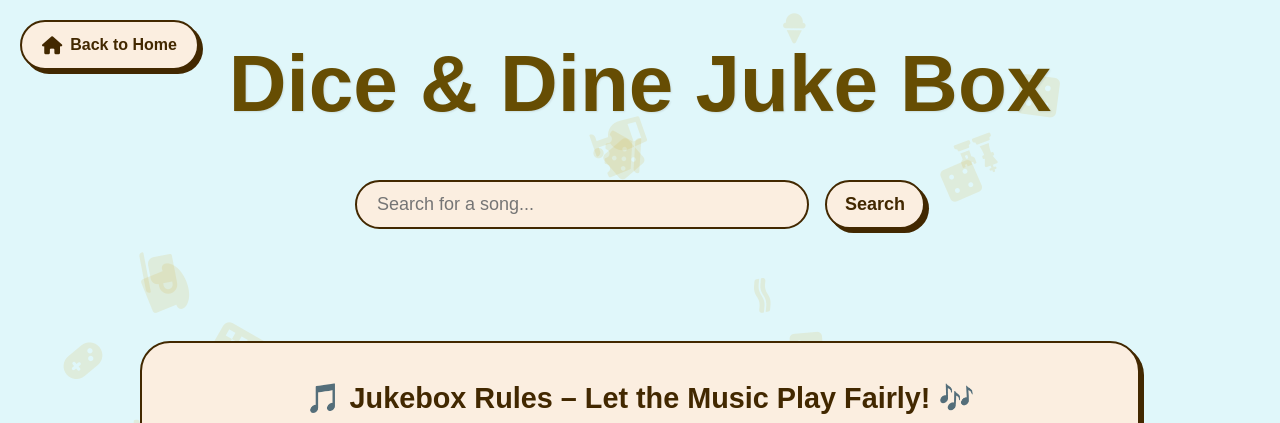
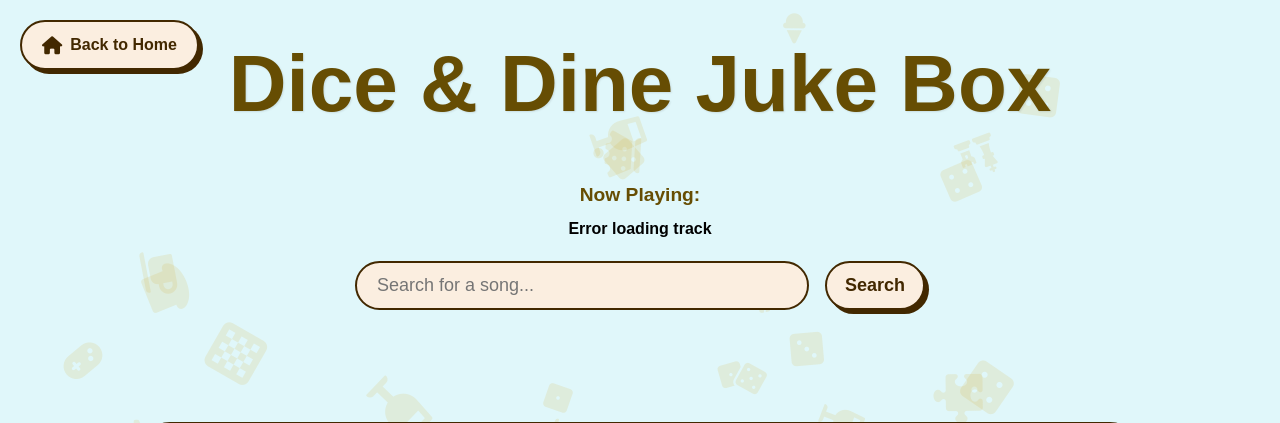
Before and after one commit to Dicedinecafe/Music, a Flask app: page / in a window 1280 px wide. Shown: the top 423 px of the page. Run offline with Flask 3, Linux system fonts and the light colour scheme.

Commit message:
Add files via upload

```diff
--- a/templates/index.html
+++ b/templates/index.html
@@ -14,16 +14,26 @@
     <i class="fas fa-home"></i>
     <span>Back to Home</span>
 </a>
+
 <body>
     <div class="container">
         <h1>Dice & Dine Juke Box</h1>
 
+        <div class="queue-display">
+            <div class="now-playing">
+                <div class="track-info">
+                    <h3>Now Playing:</h3>
+                    <h4 id="track-name">Loading...</h4>
+                    <p id="artist-name"></p>
+                    <div class="search-container">
+                        <input type="text" id="search-input" placeholder="Search for a song...">
+                        <button id="search-btn" class="btn">Search</button>
+                    </div>
+                </div>
+            </div>
+        </div>
 
 
-        <div class="search-container">
-            <input type="text" id="search-input" placeholder="Search for a song...">
-            <button id="search-btn" class="btn">Search</button>
-        </div>
 
         <div id="results" class="results-container"></div>
     </div>
@@ -295,6 +305,30 @@
 </div>
 
 <script>
+     async function fetchCurrentTrack() {
+    try {
+        const res = await fetch('/current');
+        const data = await res.json();
+
+        const trackName = document.getElementById('track-name');
+        const artistName = document.getElementById('artist-name');
+
+        if (data.message) {
+            trackName.textContent = data.message;
+            artistName.textContent = '';
+            return;
+        }
+
+        trackName.textContent = data.name || 'No track playing';
+        artistName.textContent = data.artist || '';
+
+    } catch (err) {
+        console.error('Error fetching current track:', err);
+        const trackName = document.getElementById('track-name');
+        trackName.textContent = 'Error loading track';
+    }
+}
+
 function showPopup(message) {
 const popup = document.getElementById('popup');
 popup.textContent = message;
@@ -339,7 +373,25 @@
                 document.body.appendChild(iconWrapper);
             }
         });
+        document.addEventListener('DOMContentLoaded', function() {
+    // Add background icons
+    const icons = [
+        'fa-dice-one', 'fa-dice-two', 'fa-dice-three', 'fa-dice-four', 'fa-dice-five', 'fa-dice-six',
+        // ...existing icons...
+    ];
 
+    // Add background icons
+    for (let i = 0; i < 40; i++) {
+        // ...existing background icons code...
+    }
+
+    // Initialize current track display
+    fetchCurrentTrack();
+
+    // Set up auto-refresh for current track
+    const REFRESH_INTERVAL = 100; // 10 seconds
+    setInterval(fetchCurrentTrack, REFRESH_INTERVAL);
+});
 </script>
 
 </body>
```
